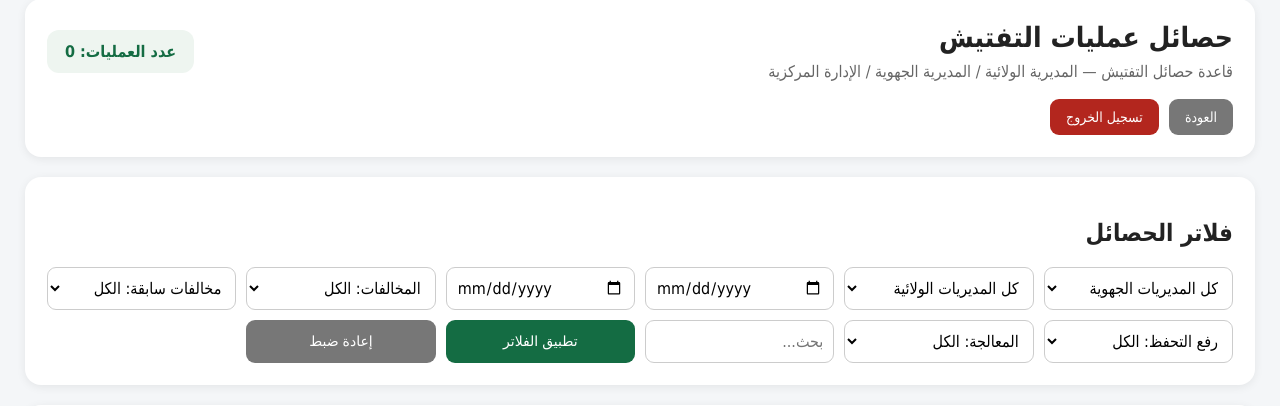
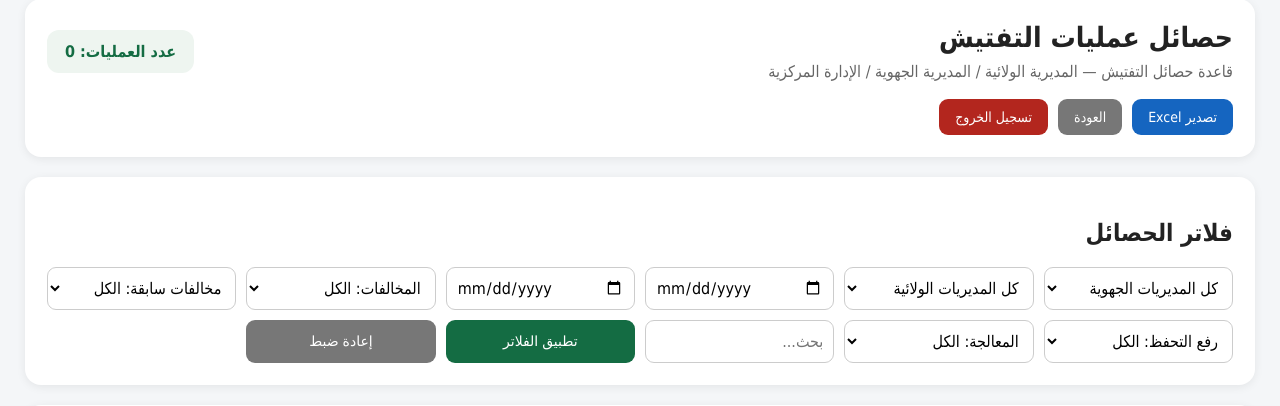
Before and after one commit to ddsldgcerf-dev/private-labs, a FastAPI app: template templates/inspections.html in a window 1280 px wide. Shown: the part 26-432 px from the top of the page. Run offline with FastAPI, Linux system fonts and the light colour scheme; the template is opened without the code that fills it, so the values that code supplies are empty.

Commit message:
Update inspections.html

```diff
--- a/templates/inspections.html
+++ b/templates/inspections.html
@@ -236,11 +236,10 @@ th{
         <a class="button primary" href="#addInspection">إضافة حصيلة تفتيش</a>
         {% endif %}
 
-        {% if user.role == "admin" %}
-        <a class="button secondary" id="exportButton" href="/admin/inspections/export">
+        <!-- التعديل الوحيد: التصدير متاح لجميع الصلاحيات -->
+        <a class="button secondary" id="exportButton" href="/inspections/export">
             تصدير Excel
         </a>
-        {% endif %}
 
         <a class="button gray" href="{% if user.role == 'admin' %}/admin{% elif user.role == 'region' %}/region{% else %}/wilaya{% endif %}">
             العودة
@@ -622,7 +621,7 @@ function updateExportLink(){
     const link = document.getElementById("exportButton");
     if(!link) return;
 
-    link.href = "/admin/inspections/export?" +
+    link.href = "/inspections/export?" +
         queryString().toString();
 }
 
```
